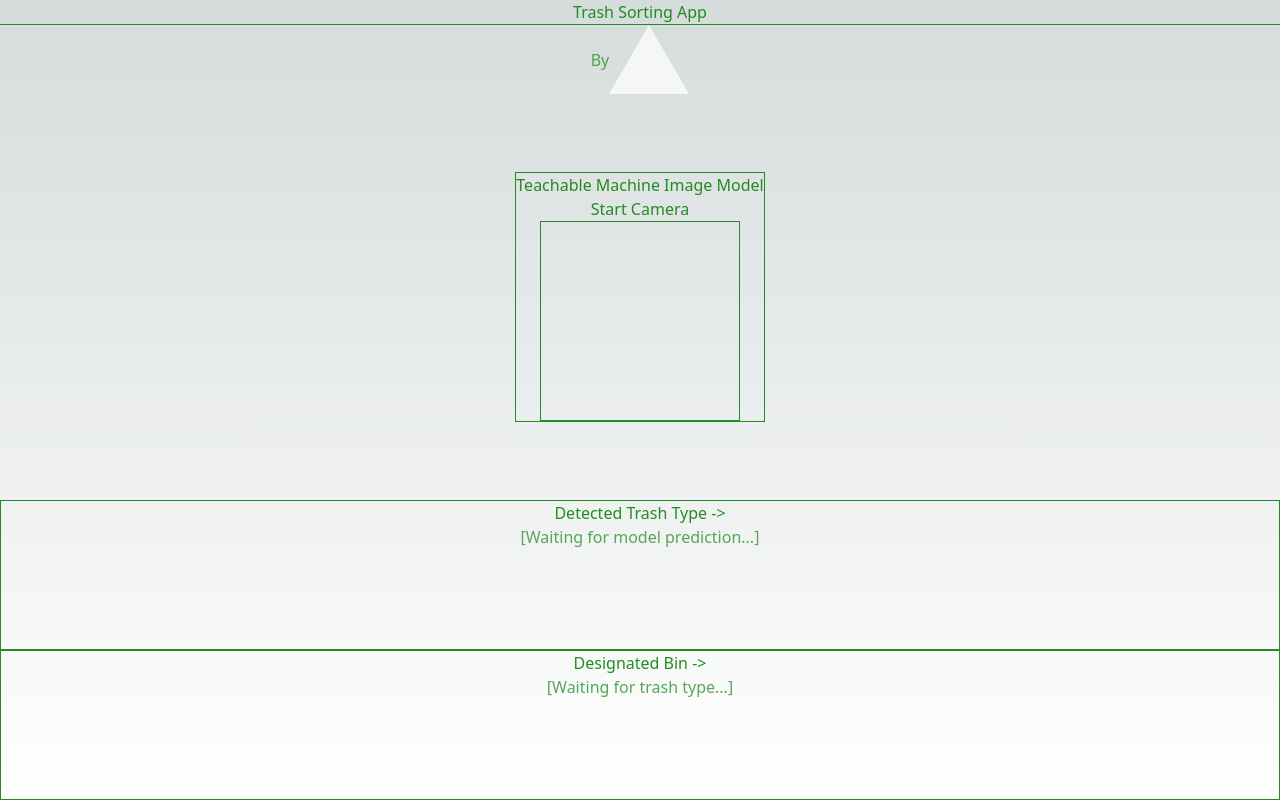
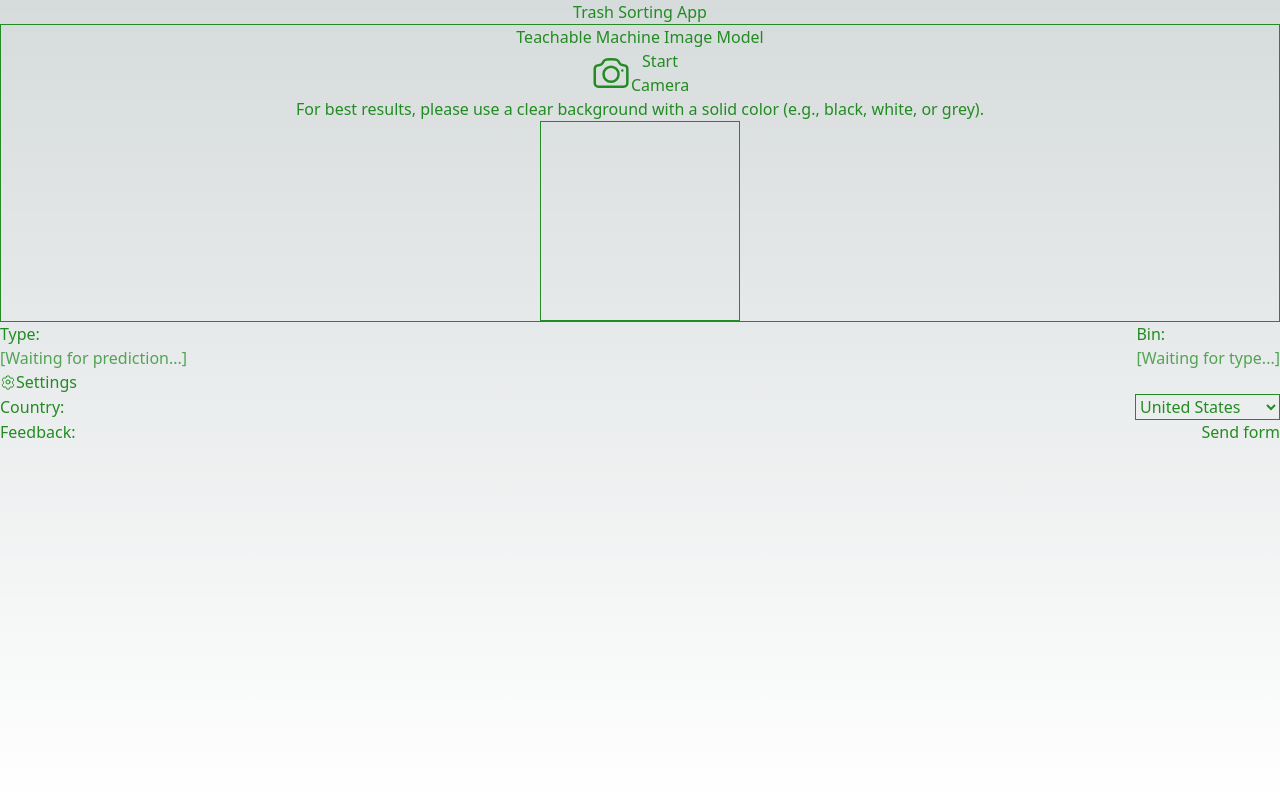
Before and after one commit to samuelforrest/verdapp, a Next.js app: page / in a window 1280 px wide. Built offline with nearby package versions, Linux system fonts and the light colour scheme.

Commit message:
sorting page work

```diff
--- a/src/app/page.tsx
+++ b/src/app/page.tsx
@@ -1,75 +1,187 @@
 "use client";
 
-import Image from "next/image";
 import TeachableMachineClient from "@/components/TeachableMachineClient";
 import { useState } from "react";
 
 interface PredictionResult {
+  trashType: string | null; // This will be the direct output from the model, e.g., "Class 6"
+  confidence: number | null;
+}
+
+interface DisplayPrediction {
+  // This will store the type after mapping, e.g., "Glass"
   trashType: string | null;
   confidence: number | null;
 }
 
-const binInfo: Record<string, { bin: string; color: string; emoji: string }> = {
+interface BinDetails {
+  bin: string;
+  color: string;
+  emoji: string;
+}
+
+interface CountryBinInfo {
+  [country: string]: {
+    [trashType: string]: BinDetails;
+  };
+}
+
+// Changed "Class 6" to "Glass" as a key
+const countrySpecificBinInfo: CountryBinInfo = {
+  "United States": {
     Recycle: { bin: "Recycling Bin", color: "bg-blue-500", emoji: "♻️" },
     Compost: { bin: "Compost Bin", color: "bg-green-600", emoji: "🌿" },
     Trash: { bin: "Trash Bin", color: "bg-gray-600", emoji: "🗑️" },
+    Glass: { bin: "Glass Recycling", color: "bg-sky-500", emoji: "🍾" },
+  },
+  Canada: {
+    Recycle: { bin: "Recycling Bin", color: "bg-blue-500", emoji: "♻️" },
+    Compost: { bin: "Compost Bin", color: "bg-green-600", emoji: "🌿" },
+    Trash: { bin: "Trash Bin", color: "bg-gray-600", emoji: "🗑️" },
+    Glass: { bin: "Glass Recycling", color: "bg-sky-500", emoji: "🍾" },
+  },
+  "United Kingdom": {
+    Recycle: { bin: "Mixed Recycling", color: "bg-orange-500", emoji: "♻️" },
+    Compost: { bin: "Food & Garden Waste", color: "bg-lime-600", emoji: "🥕" },
+    Trash: { bin: "General Waste", color: "bg-slate-600", emoji: "🗑️" },
+    Glass: { bin: "Glass - Separate", color: "bg-cyan-500", emoji: "🍾" },
+  },
+  Germany: {
+    Recycle: {
+      bin: "Yellow Bin (Packaging)",
+      color: "bg-yellow-400",
+      emoji: "🟡",
+    },
+    Compost: { bin: "Bio Waste", color: "bg-brown-500", emoji: "🍂" },
+    Trash: { bin: "Residual Waste", color: "bg-zinc-700", emoji: "🗑️" },
+    Glass: { bin: "Glass Container", color: "bg-green-400", emoji: "🍾" },
+    Paper: { bin: "Paper Bin", color: "bg-blue-400", emoji: "📰" }, // Example if model could detect paper
+  },
+  Other: {
+    // Fallback
+    Recycle: { bin: "Recycling Bin", color: "bg-blue-500", emoji: "♻️" },
+    Compost: { bin: "Compost Bin", color: "bg-green-600", emoji: "🌿" },
+    Trash: { bin: "Trash Bin", color: "bg-gray-600", emoji: "🗑️" },
+    Glass: { bin: "Glass Recycling", color: "bg-sky-500", emoji: "🍾" },
+  },
 };
 
+const SettingsIcon = () => (
+  <svg
+    xmlns="http://www.w3.org/2000/svg"
+    fill="none"
+    viewBox="0 0 24 24"
+    strokeWidth={1.5}
+    stroke="currentColor"
+    width="16px"
+    height="16px"
+    className="inline-block mr-1"
+  >
+    <path
+      strokeLinecap="round"
+      strokeLinejoin="round"
+      d="M9.594 3.94c.09-.542.56-.94 1.11-.94h2.593c.55 0 1.02.398 1.11.94l.213 1.281c.063.374.313.686.646.87.074.04.147.083.22.127.324.196.72.257 1.075.124l1.217-.456a1.125 1.125 0 0 1 1.37.49l1.296 2.247a1.125 1.125 0 0 1-.26 1.431l-1.003.827c-.293.24-.438.613-.431.992a6.759 6.759 0 0 1 0 1.905c-.007.379.137.752.431.992l1.003.827c.432.355.534.954.26 1.431l-1.296 2.247a1.125 1.125 0 0 1-1.37.49l-1.217-.456c-.355-.133-.75-.072-1.075.124a6.57 6.57 0 0 1-.22.128c-.333.183-.583.495-.646.87l-.213 1.28c-.09.543-.56.941-1.11.941h-2.594c-.55 0-1.02-.398-1.11-.94l-.213-1.281c-.062-.374-.312-.686-.646-.87a6.52 6.52 0 0 1-.22-.127c-.325-.196-.72-.257-1.076-.124l-1.217.456a1.125 1.125 0 0 1-1.37-.49l-1.296-2.247a1.125 1.125 0 0 1 .26-1.431l1.004-.827c.292-.24.437-.613.43-.992a6.759 6.759 0 0 1 0-1.905c.007-.379-.137-.752-.43-.992l-1.004-.827a1.125 1.125 0 0 1-.26-1.431l1.296-2.247a1.125 1.125 0 0 1 1.37-.49l1.217.456c.355.133.75.072 1.076-.124.072-.044.146-.087.22-.128.332-.183.582-.495.646-.87l.213-1.28Z"
+    />
+    <path
+      strokeLinecap="round"
+      strokeLinejoin="round"
+      d="M15 12a3 3 0 1 1-6 0 3 3 0 0 1 6 0Z"
+    />
+  </svg>
+);
+
+const LeafIcon = () => (
+  <svg
+    xmlns="http://www.w3.org/2000/svg"
+    fill="none"
+    viewBox="0 0 24 24"
+    strokeWidth={1.5}
+    stroke="currentColor"
+    className="w-8 h-8"
+  >
+    <path
+      strokeLinecap="round"
+      strokeLinejoin="round"
+      d="M12 6.042A8.967 8.967 0 0 0 6 3.75c-1.052 0-2.062.18-3 .512v14.25A8.987 8.987 0 0 1 6 18c2.305 0 4.408.867 6 2.292m0-14.25a8.966 8.966 0 0 1 6-2.292c1.052 0 2.062.18 3 .512v14.25A8.987 8.987 0 0 0 18 18a8.967 8.967 0 0 0-6 2.292m0-14.25v14.25"
+    />
+  </svg>
+);
+
+const CO2Icon = () => (
+  <svg
+    xmlns="http://www.w3.org/2000/svg"
+    fill="none"
+    viewBox="0 0 24 24"
+    strokeWidth={1.5}
+    stroke="currentColor"
+    className="w-8 h-8"
+  >
+    <path
+      strokeLinecap="round"
+      strokeLinejoin="round"
+      d="M7.5 12.75A3.75 3.75 0 0 0 3.75 9h-1.5a.75.75 0 0 0-.75.75v3c0 .414.336.75.75.75h1.5a3.75 3.75 0 0 0 3.75-3.75Zm0 0h9.375m-13.125 0A3.75 3.75 0 0 1 7.5 9h1.5a.75.75 0 0 1 .75.75v3a.75.75 0 0 1-.75.75h-1.5A3.75 3.75 0 0 1 .375 12.75Zm13.125 0A3.75 3.75 0 0 0 10.125 9h1.5a.75.75 0 0 0 .75.75v3a.75.75 0 0 0 .75.75h1.5a3.75 3.75 0 0 0 3.75-3.75Zm0 0h3.375c.621 0 1.125-.504 1.125-1.125V10.5c0-.621-.504-1.125-1.125-1.125h-3.375"
+    />
+  </svg>
+);
+
 export default function Home() {
-  const [prediction, setPrediction] = useState<PredictionResult>({
+  const [prediction, setPrediction] = useState<DisplayPrediction>({
+    // Stores mapped type
     trashType: null,
     confidence: null,
   });
+  const [selectedCountry, setSelectedCountry] =
+    useState<string>("United States");
 
-  const handlePrediction = (result: PredictionResult) => {
-    setPrediction(result);
+  const handlePrediction = (modelOutput: PredictionResult) => {
+    let internalTrashType = modelOutput.trashType;
+    // Map "Class 6" from model to "Glass" for our internal logic
+    if (modelOutput.trashType === "Class 6") {
+      internalTrashType = "Glass";
+    }
+    setPrediction({
+      trashType: internalTrashType,
+      confidence: modelOutput.confidence,
+    });
   };
 
-  const currentBinInfo = prediction.trashType
-    ? binInfo[prediction.trashType]
+  const handleCountryChange = (event: React.ChangeEvent<HTMLSelectElement>) => {
+    setSelectedCountry(event.target.value);
+  };
+
+  const currentBinsForCountry =
+    countrySpecificBinInfo[selectedCountry] || countrySpecificBinInfo["Other"]; // Fallback to "Other"
+  const currentBinInfo =
+    prediction.trashType && currentBinsForCountry
+      ? currentBinsForCountry[prediction.trashType]
       : null;
 
   return (
-    <main className="flex min-h-screen flex-col items-center justify-between gap-8 p-8 sm:p-12 md:p-24 bg-lime-50 dark:bg-green-900 text-green-800 dark:text-lime-100">
-      <div className="z-10 w-full max-w-5xl flex flex-col sm:flex-row items-center justify-between font-mono text-sm">
-        <p className="w-full sm:w-auto flex justify-center sm:justify-start border-b border-green-300 bg-gradient-to-b from-lime-200 pb-4 pt-6 backdrop-blur-2xl dark:border-green-700 dark:bg-green-800/60 dark:from-inherit lg:rounded-xl lg:border lg:bg-lime-100 lg:p-4 lg:dark:bg-green-800/60 text-center sm:text-left mb-4 sm:mb-0">
+    <div className="flex flex-col min-h-screen items-center bg-lime-50 dark:bg-green-900 text-green-800 dark:text-lime-100 p-4 sm:p-6 md:p-8">
+      {/* Header */}
+      <header className="w-full max-w-md py-6">
+        <h1 className="text-3xl font-bold text-center text-green-700 dark:text-lime-200">
           Trash Sorting App
-        </p>
-        <div className="flex h-auto items-end justify-center lg:static lg:size-auto lg:bg-none opacity-75 hover:opacity-100 transition-opacity">
-          <a
-            className="flex place-items-center gap-2 p-4 lg:p-0"
-            href="https://vercel.com?utm_source=create-next-app&utm_medium=appdir-template&utm_campaign=create-next-app"
-            target="_blank"
-            rel="noopener noreferrer"
-          >
-            By{" "}
-            <Image
-              src="/vercel.svg"
-              alt="Vercel Logo"
-              className="dark:invert"
-              width={80}
-              height={20}
-              priority
-            />
-          </a>
-        </div>
-      </div>
+        </h1>
+      </header>
 
-      <div className="w-full max-w-2xl flex flex-col items-center">
+      {/* Camera and Prediction Section */}
+      <main className="flex flex-col items-center w-full max-w-md flex-grow">
+        {/* Teachable Machine Client - Camera View and Start Button */}
+        <div className="w-full mb-6">
           <TeachableMachineClient onPrediction={handlePrediction} />
         </div>
 
-      <div className="w-full max-w-5xl grid grid-cols-1 md:grid-cols-2 gap-8 text-center md:text-left">
-        <div className="group rounded-xl border border-green-300 dark:border-green-700 bg-white dark:bg-green-800/50 p-6 shadow-md transition-all hover:shadow-lg hover:border-green-400 dark:hover:border-green-500 min-h-[150px]">
-          <h2 className="mb-3 text-2xl font-semibold text-green-700 dark:text-lime-200">
-            Detected Trash Type{" "}
-            <span className="inline-block transition-transform group-hover:translate-x-1 motion-reduce:transform-none">
-              -&gt;
-            </span>
-          </h2>
+        {/* Prediction Info */}
+        <div className="w-full bg-white dark:bg-green-800/50 p-6 rounded-xl shadow-md mb-6">
+          <div className="flex justify-between items-center mb-2">
+            <div>
+              <p className="text-lg font-semibold text-green-700 dark:text-lime-200">
+                Type:
+              </p>
               {prediction.trashType ? (
-            <p className="m-0 max-w-[30ch] text-lg opacity-90 text-green-700 dark:text-lime-200 mx-auto md:mx-0">
-              {prediction.trashType}{" "}
+                <p className="text-xl text-green-700 dark:text-lime-200">
+                  {prediction.trashType}
                   {prediction.confidence && (
                     <span className="text-sm opacity-75">
                       {" "}
@@ -78,45 +190,86 @@
                   )}
                 </p>
               ) : (
-            <p className="m-0 max-w-[30ch] text-sm opacity-75 text-green-600 dark:text-lime-300 mx-auto md:mx-0">
-              [Waiting for model prediction...]
+                <p className="text-md opacity-75 text-green-600 dark:text-lime-300">
+                  [Waiting for prediction...]
                 </p>
               )}
             </div>
-
-        <div
-          className={`group rounded-xl border ${
-            currentBinInfo
-              ? "border-transparent"
-              : "border-green-300 dark:border-green-700"
-          } bg-white dark:bg-green-800/50 p-6 shadow-md transition-all hover:shadow-lg min-h-[150px] ${
-            currentBinInfo ? currentBinInfo.color : ""
-          }`}
+            <div>
+              <p className="text-lg font-semibold text-green-700 dark:text-lime-200">
+                Bin:
+              </p>
+              {currentBinInfo ? (
+                <div className="flex items-center gap-2">
+                  <span className="text-3xl">{currentBinInfo.emoji}</span>
+                  <p
+                    className={`text-xl ${currentBinInfo.color.replace(
+                      "bg-",
+                      "text-"
+                    )}`}
                   >
-          <h2
-            className={`mb-3 text-2xl font-semibold ${
-              currentBinInfo
-                ? "text-white"
-                : "text-green-700 dark:text-lime-200"
-            }`}
-          >
-            Designated Bin{" "}
-            <span className="inline-block transition-transform group-hover:translate-x-1 motion-reduce:transform-none">
-              -&gt;
-            </span>
-          </h2>
-          {currentBinInfo ? (
-            <div className="m-0 max-w-[30ch] text-lg opacity-90 text-white mx-auto md:mx-0 flex items-center gap-2">
-              <span className="text-3xl">{currentBinInfo.emoji}</span>
-              <span>{currentBinInfo.bin}</span>
+                    {currentBinInfo.bin}
+                  </p>
                 </div>
               ) : (
-            <p className="m-0 max-w-[30ch] text-sm opacity-75 text-green-600 dark:text-lime-300 mx-auto md:mx-0">
-              [Waiting for trash type...]
+                <p className="text-md opacity-75 text-green-600 dark:text-lime-300">
+                  [Waiting for type...]
                 </p>
               )}
             </div>
           </div>
+        </div>
+
+        {/* Settings Section */}
+        <div className="w-full bg-white dark:bg-green-800/50 p-6 rounded-xl shadow-md mb-6">
+          <h2 className="text-xl font-semibold text-green-700 dark:text-lime-200 mb-3 flex items-center">
+            <SettingsIcon /> Settings
+          </h2>
+          <div className="space-y-3">
+            <div className="flex justify-between items-center">
+              <label
+                htmlFor="country"
+                className="text-green-700 dark:text-lime-200"
+              >
+                Country:
+              </label>
+              <select
+                id="country"
+                name="country"
+                value={selectedCountry} // Controlled component
+                onChange={handleCountryChange} // Handle changes
+                className="p-2 rounded-md border border-green-300 dark:border-green-600 bg-lime-50 dark:bg-green-700 text-green-800 dark:text-lime-100 focus:ring-lime-500 focus:border-lime-500"
+              >
+                {Object.keys(countrySpecificBinInfo).map((country) => (
+                  <option key={country} value={country}>
+                    {country}
+                  </option>
+                ))}
+              </select>
+            </div>
+            <div className="flex justify-between items-center">
+              <span className="text-green-700 dark:text-lime-200">
+                Feedback:
+              </span>
+              <button className="text-lime-600 dark:text-lime-300 hover:underline">
+                Send form
+              </button>
+            </div>
+          </div>
+        </div>
       </main>
+
+      {/* Footer Buttons */}
+      <footer className="w-full max-w-md py-6 mt-auto">
+        <div className="flex justify-around">
+          <button className="p-3 bg-lime-200 dark:bg-green-700 rounded-lg shadow-md hover:bg-lime-300 dark:hover:bg-green-600 transition-colors">
+            <LeafIcon />
+          </button>
+          <button className="p-3 bg-lime-200 dark:bg-green-700 rounded-lg shadow-md hover:bg-lime-300 dark:hover:bg-green-600 transition-colors">
+            <CO2Icon />
+          </button>
+        </div>
+      </footer>
+    </div>
   );
 }
--- a/src/components/TeachableMachineClient.tsx
+++ b/src/components/TeachableMachineClient.tsx
@@ -179,10 +179,33 @@
       <button
         type="button"
         onClick={init}
-        className="px-6 py-3 bg-lime-500 hover:bg-lime-600 text-white dark:bg-green-500 dark:hover:bg-green-600 rounded-lg transition-colors shadow-md hover:shadow-lg text-lg font-medium"
+        className="flex items-center justify-center gap-2 px-6 py-3 bg-lime-500 hover:bg-lime-600 text-white dark:bg-green-500 dark:hover:bg-green-600 rounded-lg transition-colors shadow-md hover:shadow-lg text-lg font-medium"
       >
+        <svg
+          xmlns="http://www.w3.org/2000/svg"
+          fill="none"
+          viewBox="0 0 24 24"
+          strokeWidth={1.5}
+          stroke="currentColor"
+          className="w-6 h-6"
+        >
+          <path
+            strokeLinecap="round"
+            strokeLinejoin="round"
+            d="M6.827 6.175A2.31 2.31 0 0 1 5.186 7.23c-.38.054-.757.112-1.134.175C2.999 7.58 2.25 8.507 2.25 9.574V18a2.25 2.25 0 0 0 2.25 2.25h15A2.25 2.25 0 0 0 21.75 18V9.574c0-1.067-.75-1.994-1.802-2.169a47.865 47.865 0 0 0-1.134-.175 2.31 2.31 0 0 1-1.64-1.055l-.822-1.316a2.192 2.192 0 0 0-1.736-1.039 48.774 48.774 0 0 0-5.232 0 2.192 2.192 0 0 0-1.736 1.039l-.821 1.316Z"
+          />
+          <path
+            strokeLinecap="round"
+            strokeLinejoin="round"
+            d="M16.5 12.75a4.5 4.5 0 1 1-9 0 4.5 4.5 0 0 1 9 0ZM18.75 10.5h.008v.008h-.008V10.5Z"
+          />
+        </svg>
         Start Camera
       </button>
+      <p className="text-xs text-center text-gray-600 dark:text-gray-400 mt-2 px-4">
+        For best results, please use a clear background with a solid color
+        (e.g., black, white, or grey).
+      </p>
       <div
         id="webcam-container"
         ref={webcamContainerRef}
```
Lines whose indentation alone changed are shown as unchanged.
